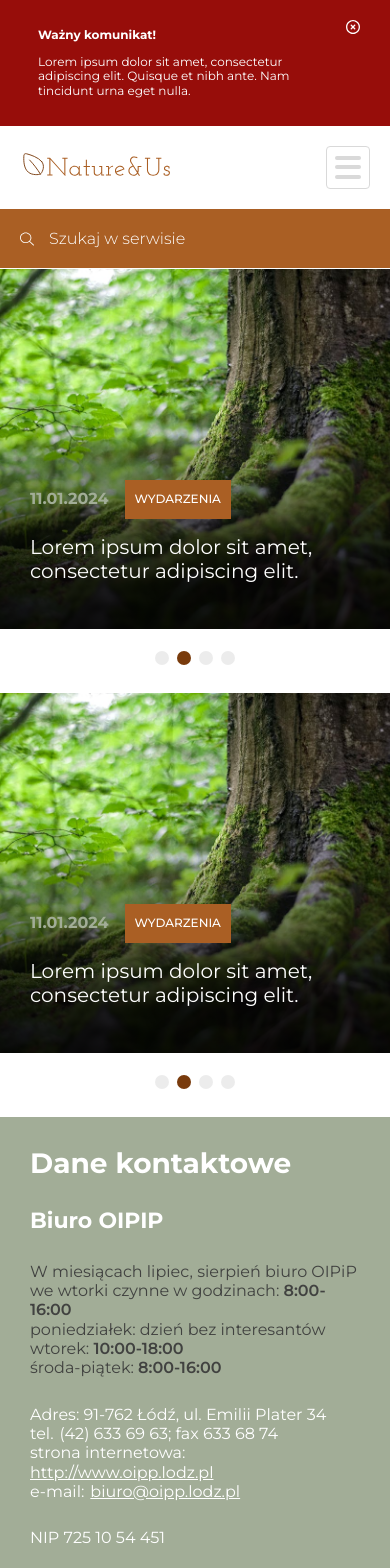
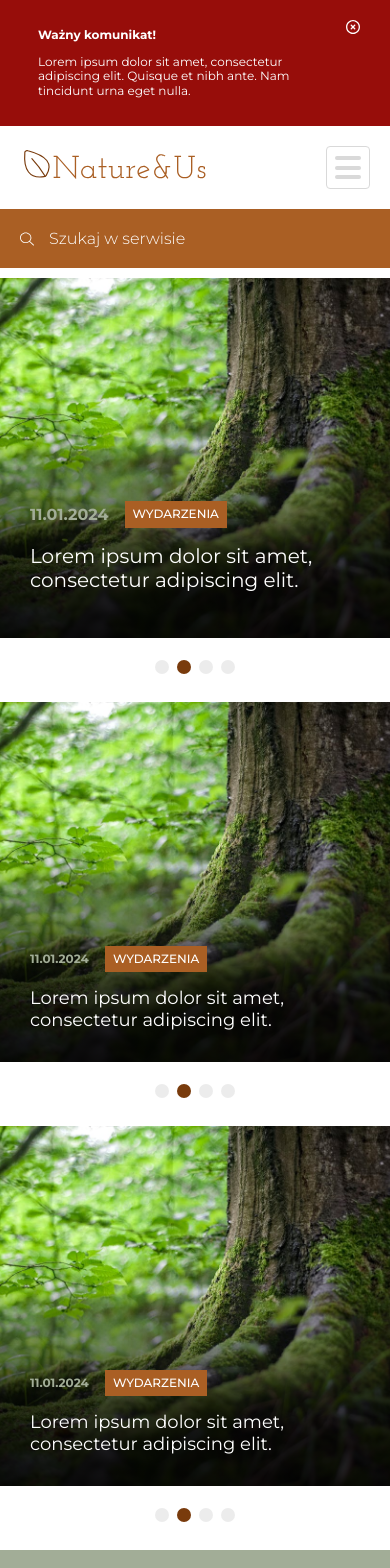
Before and after one commit to goldipl/nature-and-us, a Next.js app: page / in a window 390 px wide. Shown: the top 1568 px of the page. Built offline with nearby package versions, Linux system fonts and the light colour scheme.

Commit message:
add & styling new square section

```diff
--- /dev/null
+++ b/src/components/home/SquareNewsSection.tsx
@@ -0,0 +1,157 @@
+import React, { useState, useEffect } from "react";
+import { Swiper, SwiperSlide } from "swiper/react";
+import "swiper/css";
+import "swiper/css/navigation";
+import "swiper/css/pagination";
+import "swiper/css/autoplay";
+import { Pagination, Autoplay } from "swiper/modules";
+import newsSectionImg01 from "./../../../public/img/home/news_section/news-section01.jpg";
+import newsSectionImg02 from "./../../../public/img/home/news_section/news-section02.jpg";
+import newsSectionImg03 from "./../../../public/img/home/news_section/news-section03.jpg";
+import newsSectionImg04 from "./../../../public/img/home/news_section/news-section04.jpg";
+import Link from "next/link";
+
+const SquareNewsSection: React.FC = () => {
+  const [isMobile, setIsMobile] = useState(false);
+
+  useEffect(() => {
+    const handleResize = () => {
+      setIsMobile(window.innerWidth < 760);
+    };
+
+    handleResize();
+    window.addEventListener("resize", handleResize);
+
+    return () => window.removeEventListener("resize", handleResize);
+  }, []);
+
+  const newsItems = [
+    {
+      imgSrc: newsSectionImg01.src,
+      date: "11.01.2024",
+      label: "wydarzenia",
+      title: "Lorem ipsum dolor sit amet, consectetur adipiscing elit.",
+      desc: "",
+      more: "",
+    },
+    {
+      imgSrc: newsSectionImg02.src,
+      date: "11.01.2024",
+      label: "wydarzenia",
+      title: "Lorem ipsum dolor sit amet, consectetur adipiscing elit.",
+      desc: "",
+      more: "",
+    },
+    {
+      imgSrc: newsSectionImg03.src,
+      date: "11.01.2024",
+      label: "",
+      title: "Lorem ipsum dolor sit amet, consectetur adipiscing elit.",
+      desc: "",
+      more: "",
+    },
+    {
+      imgSrc: newsSectionImg04.src,
+      date: "11.01.2024",
+      label: "",
+      title: "Lorem ipsum dolor sit amet, consectetur adipiscing elit.",
+      desc: "",
+      more: "",
+    },
+  ];
+
+  const renderNewsItems = () => {
+    return newsItems.map((item, index) => (
+      <Link href="" key={index} className="news-section-wrapper-slot">
+        <div className="news-section-wrapper-slot__img">
+          <img src={item.imgSrc} alt="artykul" width={640} height={640} />
+        </div>
+        <div className="news-section-wrapper-slot__text">
+          <div className="date-label-box">
+            <div className="news-section-wrapper-slot__text--date">
+              <p>{item.date}</p>
+            </div>
+            {item.label && (
+              <div className="news-section-wrapper-slot__text--label">
+                <p>{item.label}</p>
+              </div>
+            )}
+          </div>
+          <div className="news-section-wrapper-slot__text--title">
+            <h2>{item.title}</h2>
+          </div>
+          {item.desc && (
+            <div className="news-section-wrapper-slot__text--desc">
+              <p>{item.desc}</p>
+            </div>
+          )}
+          {item.more && (
+            <div className="news-section-wrapper-slot__text--more">
+              <span>{item.more}</span>
+            </div>
+          )}
+        </div>
+      </Link>
+    ));
+  };
+
+  return (
+    <section id="news-section" className="news-section square-news-section">
+      <div className="news-section-wrapper">
+        {isMobile ? (
+          <Swiper
+            modules={[Pagination, Autoplay]}
+            spaceBetween={50}
+            slidesPerView={1}
+            pagination={{ clickable: true }}
+            autoplay={{ delay: 3000 }}
+          >
+            {newsItems.map((item, index) => (
+              <SwiperSlide key={index}>
+                <Link href="" className="news-section-wrapper-slot">
+                  <div className="news-section-wrapper-slot__img">
+                    <img
+                      src={item.imgSrc}
+                      alt="artykul"
+                      width={640}
+                      height={640}
+                    />
+                  </div>
+                  <div className="news-section-wrapper-slot__text">
+                    <div className="date-label-box">
+                      <div className="news-section-wrapper-slot__text--date">
+                        <p>{item.date}</p>
+                      </div>
+                      {item.label && (
+                        <div className="news-section-wrapper-slot__text--label">
+                          <p>{item.label}</p>
+                        </div>
+                      )}
+                    </div>
+                    <div className="news-section-wrapper-slot__text--title">
+                      <h2>{item.title}</h2>
+                    </div>
+                    {item.desc && (
+                      <div className="news-section-wrapper-slot__text--desc">
+                        <p>{item.desc}</p>
+                      </div>
+                    )}
+                    {item.more && (
+                      <div className="news-section-wrapper-slot__text--more">
+                        <span>{item.more}</span>
+                      </div>
+                    )}
+                  </div>
+                </Link>
+              </SwiperSlide>
+            ))}
+          </Swiper>
+        ) : (
+          renderNewsItems()
+        )}
+      </div>
+    </section>
+  );
+};
+
+export default SquareNewsSection;
--- a/src/pages/index.tsx
+++ b/src/pages/index.tsx
@@ -4,6 +4,7 @@ import DesktopHeader from "@/components/common/DesktopHeader";
 import NewsSection from "@/components/home/NewsSection";
 import MobileHeader from "@/components/common/MobileHeader";
 import "@/sass/main.scss";
+import SquareNewsSection from "@/components/home/SquareNewsSection";
 
 const Home = () => {
   const [isMobile, setIsMobile] = useState(false);
@@ -26,7 +27,8 @@ const Home = () => {
       {isMobile ? <MobileHeader /> : <DesktopHeader />}
       <main className="main-page">
         <NewsSection />
-        <NewsSection />
+        <SquareNewsSection />
+        <SquareNewsSection />
       </main>
       <Footer />
     </>
--- a/src/sass/common/_mobile_header.scss
+++ b/src/sass/common/_mobile_header.scss
@@ -12,7 +12,7 @@
     &__left {
       > a {
         > img {
-          width: 152px;
+          width: 188px;
           height: auto;
         }
       }
--- a/src/sass/home/_news_section.scss
+++ b/src/sass/home/_news_section.scss
@@ -6,6 +6,54 @@
   width: 100%;
   height: 640px;
   margin: 20px auto;
+  &.square-news-section {
+    height: 310px;
+    .news-section-wrapper {
+      grid-template-columns: repeat(4, 1fr);
+      grid-template-rows: 1fr;
+      height: 310px;
+      .news-section-wrapper-slot {
+        .news-section-wrapper-slot__text--date {
+          p {
+            font-size: 12px;
+            font-weight: 700;
+            line-height: 14.52px;
+            text-align: left;
+          }
+        }
+        .news-section-wrapper-slot__text--title {
+          h2 {
+            font-size: 18px;
+            font-weight: 400;
+            line-height: 21.78px;
+            text-align: left;
+            margin-top: 16px;
+            margin-bottom: 0;
+          }
+        }
+        &:nth-of-type(1) {
+          grid-area: 1 / 1 / 2 / 2;
+          height: 310px;
+          width: 310px;
+        }
+        &:nth-of-type(2) {
+          grid-area: 1 / 2 / 2 / 3;
+          height: 310px;
+          width: 310px;
+        }
+        &:nth-of-type(3) {
+          grid-area: 1 / 3 / 2 / 4;
+          height: 310px;
+          width: 310px;
+        }
+        &:nth-of-type(4) {
+          grid-area: 1 / 4 / 2 / 5;
+          height: 310px;
+          width: 310px;
+        }
+      }
+    }
+  }
   &-wrapper {
     display: grid;
     grid-template-columns: repeat(4, 1fr);
@@ -61,11 +109,11 @@
           display: flex;
           align-items: center;
           justify-content: center;
-          padding: 10px;
+          padding: 6px 8px;
           background-color: $transparent;
           width: max-content;
           height: auto;
-          min-height: 39px;
+          min-height: 18px;
           border: 1px solid $white_color;
           z-index: 1;
           p {
@@ -180,11 +228,11 @@
           display: flex;
           align-items: center;
           justify-content: center;
-          padding: 10px;
+          padding: 6px 8px;
           background-color: $oipip_green02;
           width: max-content;
           height: auto;
-          min-height: 39px;
+          min-height: 18px;
           p {
             font-size: 12px;
             font-weight: 500;
@@ -308,10 +356,11 @@
 }
 
 @media (max-width: 760px) {
-  .news-section {
+  .news-section,
+  .news-section.square-news-section {
     height: auto;
     margin: 0 auto;
-    &-wrapper {
+    .news-section-wrapper {
       display: flex;
       flex-wrap: wrap;
       width: 100%;
--- a/src/sass/main.css
+++ /dev/null
@@ -1,44 +0,0 @@
-@import url("https://fonts.googleapis.com/css2?family=Inter:wght@100..900&display=swap");
-* {
-  margin: 0;
-  padding: 0;
-  box-sizing: border-box;
-  font-family: "Inter", sans-serif;
-}
-
-body {
-  font-family: "Inter", sans-serif;
-}
-
-#topbar.topbar {
-  display: flex;
-  justify-content: center;
-  align-items: center;
-  background-color: #d42a27;
-  width: 100%;
-  height: 35px;
-}
-#topbar.topbar .topbar-wrapper {
-  display: flex;
-  justify-content: center;
-  align-items: center;
-  width: 100%;
-  max-width: 1440px;
-  margin: 0 auto;
-}
-#topbar.topbar .topbar-wrapper__text {
-  display: flex;
-  flex-direction: row;
-  align-items: center;
-  justify-content: center;
-  font-size: 14px;
-  font-weight: 400;
-  line-height: 16.94px;
-  text-align: left;
-  color: #ffffff;
-}
-#topbar.topbar .topbar-wrapper__text strong {
-  display: flex;
-  margin-right: 8px;
-  font-weight: 700;
-}/*# sourceMappingURL=main.css.map */
```
Also changed, not shown: 1 other file (tests, documents, lock files or other folders).
